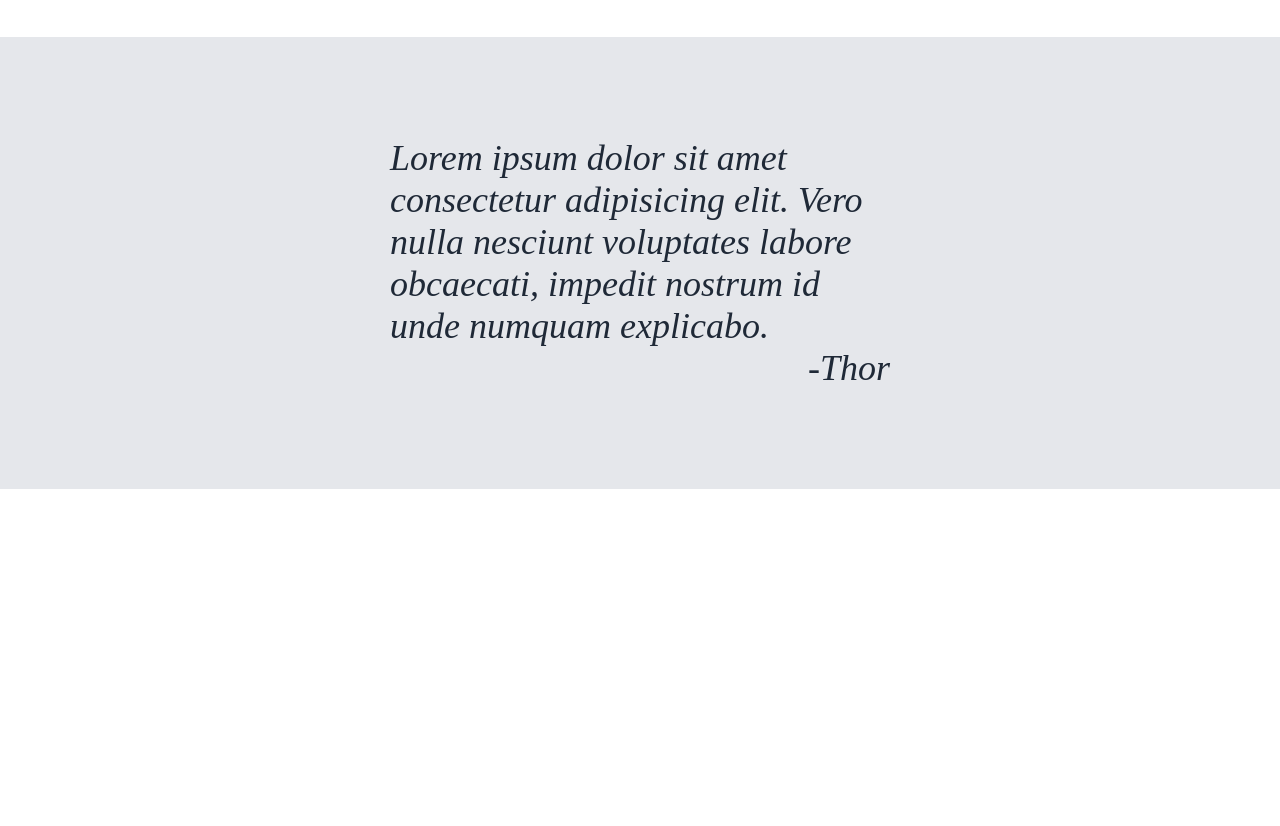
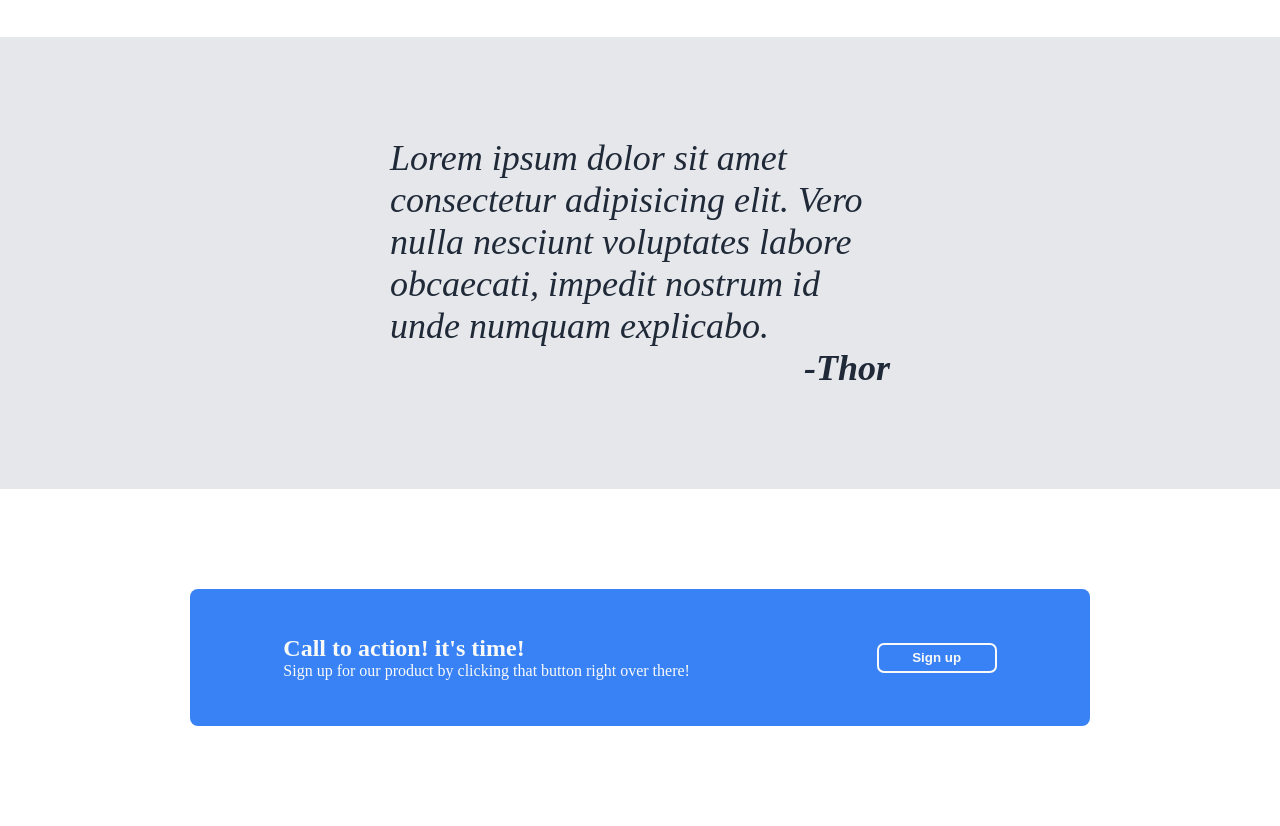
Before and after one commit to souheil-djelloul/Landing_page_Odin, a plain HTML site: page index.html in a window 1280 px wide. Shown: the part 915-1741 px from the top of the page. Before the commit the page ends 1404 px from the top, so only its background shows below. Drawn offline with Linux system fonts and the light colour scheme.

Commit message:
Create the CTA section

```diff
--- a/index.html
+++ b/index.html
@@ -52,5 +52,15 @@
         <p id="quote">Lorem ipsum dolor sit amet consectetur adipisicing elit. Vero nulla nesciunt voluptates labore obcaecati, impedit nostrum id unde numquam explicabo.</p>
         <p class="quote_person">-Thor</p>
     </div>
+
+    <div class="cot">
+        <div class="container">
+
+            <p><span>Call to action! it's time!</span><br>Sign up for our product by clicking that button right over there!</p>
+            <button>Sign up</button>
+        </div>
+    </div>
+
+
 </body>
 </html>
--- a/style.css
+++ b/style.css
@@ -124,5 +124,48 @@ header a {
 
 .quote_person{
     text-align: right;
-    color: #3882f6;
+    font-weight: bolder;
 }
+
+/* the end of the quote field */
+
+/* the start of the CTA field */
+
+.cot {
+    display: flex;
+    justify-content: center;
+    align-items: center;
+    padding: 100px;
+}
+
+.cot .container{
+    display: flex;
+    align-items: center;
+    justify-content: space-around;
+    background-color: #3882f6;
+    width: 900px;
+    padding: 30px 0;
+    border-radius: 8px;
+}
+
+.cot p span{
+    font-size: 24px;
+    color: #F9FAF8;
+    font-weight: bold
+}
+.cot p{
+    color: #F9FAF8;
+}
+.cot button{
+    width: 120px;
+    height: 30px;
+    background-color: #3882f6;
+    color: #F9FAF8;
+    font-weight: bold;
+    border: solid 2px #F9FAF8;
+    border-radius: 7px;
+}
+
+/* the end of the CTA field */
+
+/* the start of the footer field */
```
